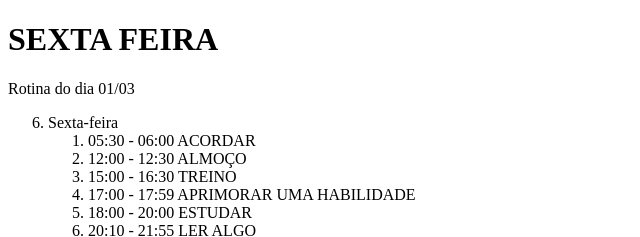
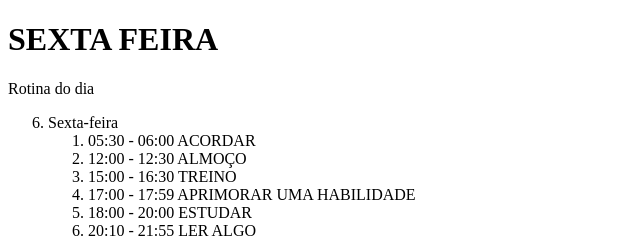
Before and after one commit to cauavoll/SITE2024, a plain HTML site: page sexta.html in a window 1280 px wide. Shown: the top 237 px of the page, 0-640 px from the left. Drawn offline with Linux system fonts and the light colour scheme.

Commit message:
Update sexta.html

```diff
--- a/sexta.html
+++ b/sexta.html
@@ -8,7 +8,7 @@
 <body>
     <h1> SEXTA FEIRA</h1>
 
-    <p> Rotina do dia 01/03</p>
+    <p> Rotina do dia</p>
     <!--
     <img src="NEWTON1.jpg" alt="logo do newton">
     -->
```
